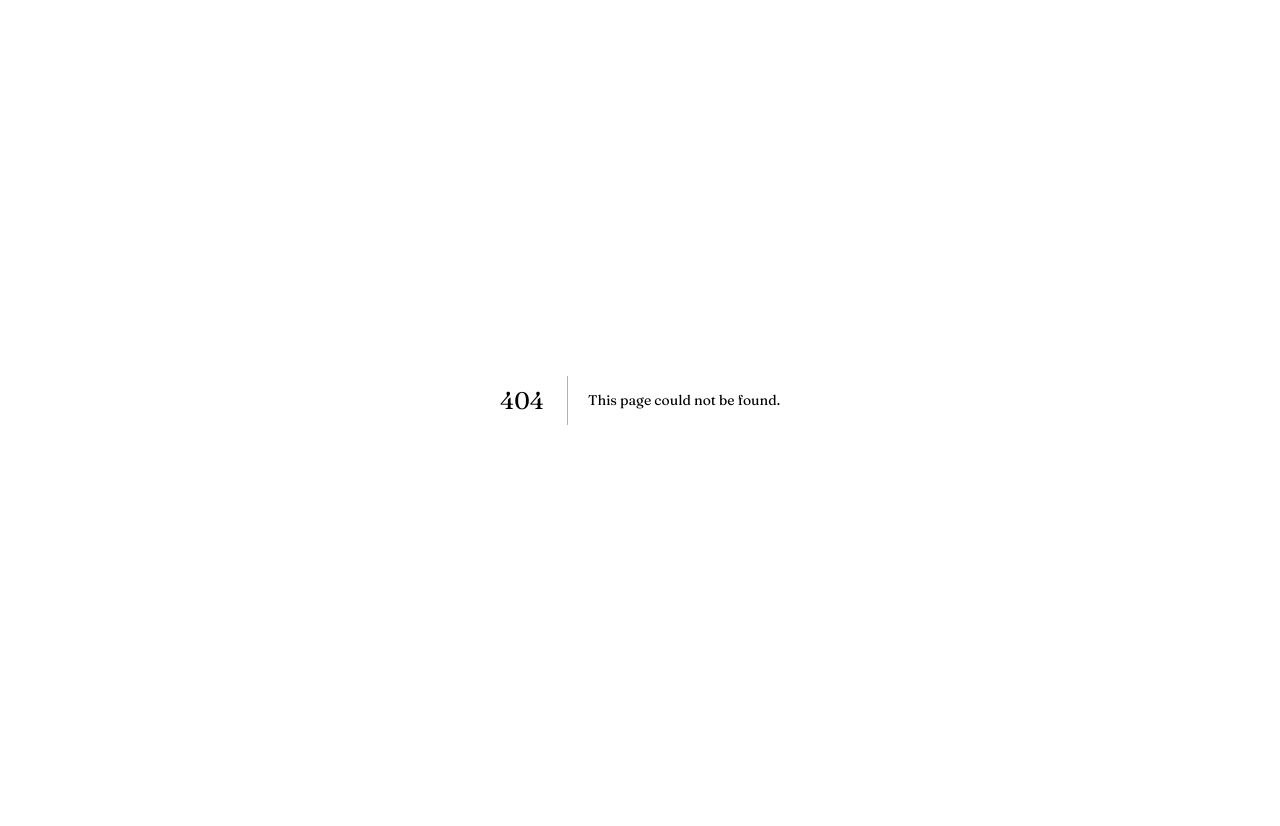
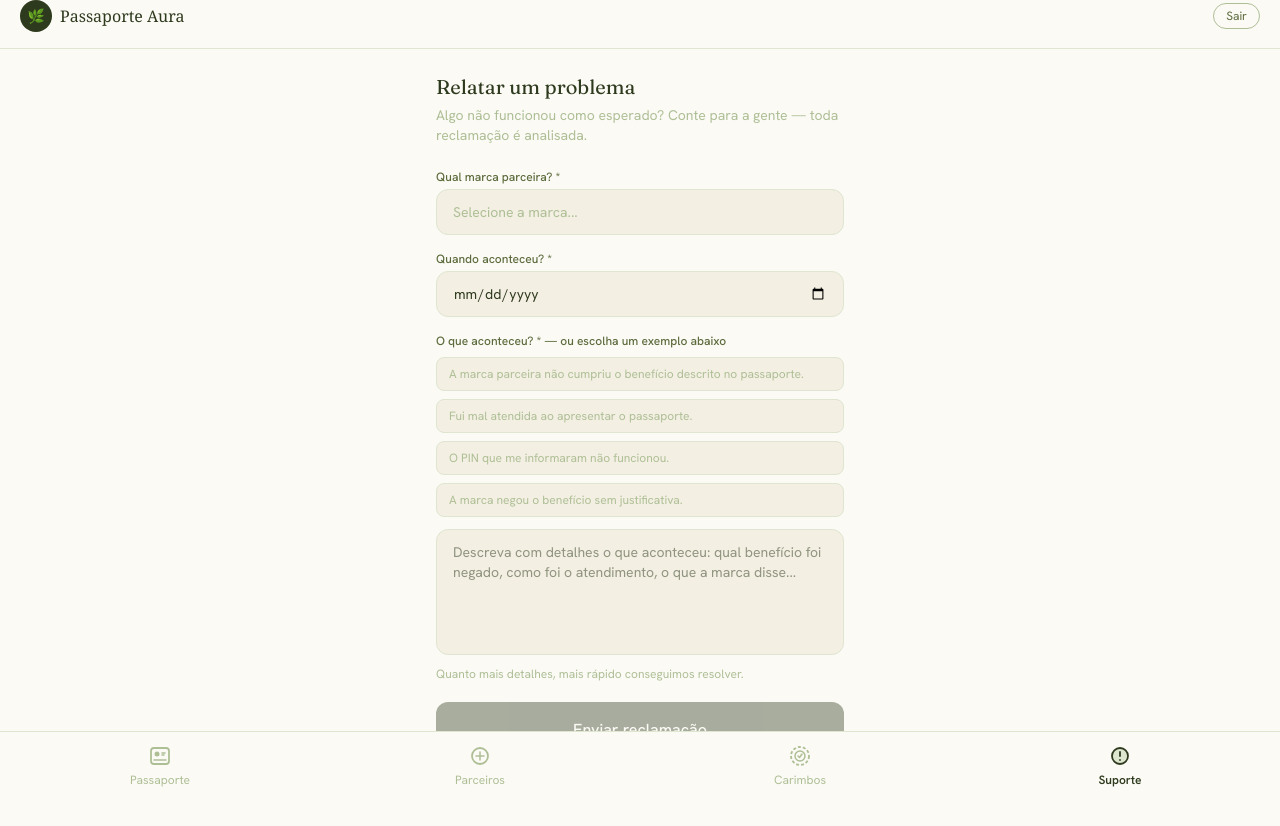
Before and after one commit to moanimorais/passaporte-aura, a Next.js app: page /app/suporte in a window 1280 px wide. Before the commit this address had no page. Shown: the top 826 px of the page. Before the commit the page ends 800 px from the top, so only its background shows below. Built offline with nearby package versions, Linux system fonts and the light colour scheme.

Commit message:
Adiciona aba de suporte com formulário de reclamação
Co-Authored-By: Claude Sonnet 4.6 <noreply@anthropic.com>

```diff
--- a/src/app/app/layout.tsx
+++ b/src/app/app/layout.tsx
@@ -8,6 +8,7 @@ const tabs = [
   { href: "/app", label: "Passaporte", icon: TabPassaporte },
   { href: "/app/parceiros", label: "Parceiros", icon: TabParceiros },
   { href: "/app/carimbos", label: "Carimbos", icon: TabCarimbos },
+  { href: "/app/suporte", label: "Suporte", icon: TabSuporte },
 ];
 
 function TabPassaporte({ active }: { active: boolean }) {
@@ -39,6 +40,21 @@ function TabParceiros({ active }: { active: boolean }) {
       />
       <path d="M8 12h8M12 8v8" stroke={active ? "var(--verde-aura)" : "var(--verde-salvia)"}
         strokeWidth="1.5" strokeLinecap="round" />
+    </svg>
+  );
+}
+
+function TabSuporte({ active }: { active: boolean }) {
+  return (
+    <svg width="24" height="24" fill="none" viewBox="0 0 24 24">
+      <circle cx="12" cy="12" r="8"
+        stroke={active ? "var(--verde-aura)" : "var(--verde-salvia)"}
+        strokeWidth="1.8"
+        fill={active ? "var(--verde-nevoa)" : "none"}
+      />
+      <path d="M12 8v4M12 16h.01"
+        stroke={active ? "var(--verde-aura)" : "var(--verde-salvia)"}
+        strokeWidth="1.8" strokeLinecap="round" />
     </svg>
   );
 }
--- /dev/null
+++ b/src/app/app/suporte/page.tsx
@@ -0,0 +1,164 @@
+"use client";
+
+import { useState } from "react";
+import { SEED_PARTNERS } from "@/lib/seed-data";
+
+type Etapa = "form" | "enviado";
+
+const EXEMPLOS = [
+  "A marca parceira não cumpriu o benefício descrito no passaporte.",
+  "Fui mal atendida ao apresentar o passaporte.",
+  "O PIN que me informaram não funcionou.",
+  "A marca negou o benefício sem justificativa.",
+];
+
+export default function SuportePage() {
+  const [etapa, setEtapa] = useState<Etapa>("form");
+  const [marca, setMarca] = useState("");
+  const [data, setData] = useState("");
+  const [descricao, setDescricao] = useState("");
+  const [enviando, setEnviando] = useState(false);
+  const [exemplo, setExemplo] = useState<string | null>(null);
+
+  async function enviar() {
+    if (!marca || !data || !descricao.trim()) return;
+    setEnviando(true);
+    await new Promise((r) => setTimeout(r, 800));
+    setEnviando(false);
+    setEtapa("enviado");
+  }
+
+  if (etapa === "enviado") {
+    return (
+      <div className="px-5 py-10 max-w-md mx-auto flex flex-col items-center text-center">
+        <div
+          className="w-20 h-20 rounded-full flex items-center justify-center mb-6 text-4xl"
+          style={{ backgroundColor: "rgba(27,67,50,0.1)" }}
+        >
+          ✓
+        </div>
+        <h2 className="font-serif text-xl mb-3" style={{ color: "var(--verde-aura)" }}>
+          Reclamação recebida
+        </h2>
+        <p className="text-sm mb-2" style={{ color: "var(--verde-oliva)" }}>
+          Recebemos seu relato sobre <strong>{marca}</strong>.
+        </p>
+        <p className="text-sm mb-8" style={{ color: "var(--verde-salvia)" }}>
+          A Aura Experience vai analisar e entrar em contato em até 3 dias úteis. Levamos isso muito a sério.
+        </p>
+        <button
+          onClick={() => { setEtapa("form"); setMarca(""); setData(""); setDescricao(""); setExemplo(null); }}
+          className="text-sm px-5 py-2 rounded-full border"
+          style={{ borderColor: "var(--verde-salvia)", color: "var(--verde-oliva)" }}
+        >
+          Enviar outro relato
+        </button>
+      </div>
+    );
+  }
+
+  return (
+    <div className="px-5 py-6 max-w-md mx-auto">
+      <h1 className="font-serif text-xl mb-1" style={{ color: "var(--verde-aura)" }}>
+        Relatar um problema
+      </h1>
+      <p className="text-sm mb-6" style={{ color: "var(--verde-salvia)" }}>
+        Algo não funcionou como esperado? Conte para a gente — toda reclamação é analisada.
+      </p>
+
+      {/* Marca */}
+      <div className="mb-4">
+        <label className="block text-xs font-medium mb-1" style={{ color: "var(--verde-oliva)" }}>
+          Qual marca parceira? *
+        </label>
+        <select
+          value={marca}
+          onChange={(e) => setMarca(e.target.value)}
+          className="w-full rounded-xl px-4 py-3 text-sm outline-none border appearance-none"
+          style={{
+            backgroundColor: "var(--creme)",
+            borderColor: marca ? "var(--verde-aura)" : "var(--verde-nevoa)",
+            color: marca ? "var(--verde-aura)" : "var(--verde-salvia)",
+          }}
+        >
+          <option value="">Selecione a marca...</option>
+          {SEED_PARTNERS.map((p) => (
+            <option key={p.id} value={p.nome}>{p.nome}</option>
+          ))}
+          <option value="Outra">Outra (não listada)</option>
+        </select>
+      </div>
+
+      {/* Data */}
+      <div className="mb-4">
+        <label className="block text-xs font-medium mb-1" style={{ color: "var(--verde-oliva)" }}>
+          Quando aconteceu? *
+        </label>
+        <input
+          type="date"
+          value={data}
+          onChange={(e) => setData(e.target.value)}
+          max={new Date().toISOString().split("T")[0]}
+          className="w-full rounded-xl px-4 py-3 text-sm outline-none border"
+          style={{
+            backgroundColor: "var(--creme)",
+            borderColor: data ? "var(--verde-aura)" : "var(--verde-nevoa)",
+            color: "var(--verde-aura)",
+          }}
+        />
+      </div>
+
+      {/* Exemplos */}
+      <div className="mb-3">
+        <label className="block text-xs font-medium mb-2" style={{ color: "var(--verde-oliva)" }}>
+          O que aconteceu? * — ou escolha um exemplo abaixo
+        </label>
+        <div className="flex flex-col gap-2 mb-3">
+          {EXEMPLOS.map((ex) => (
+            <button
+              key={ex}
+              onClick={() => { setDescricao(ex); setExemplo(ex); }}
+              className="text-left text-xs px-3 py-2 rounded-lg border transition-all"
+              style={{
+                borderColor: exemplo === ex ? "var(--verde-aura)" : "var(--verde-nevoa)",
+                backgroundColor: exemplo === ex ? "rgba(27,67,50,0.06)" : "var(--creme)",
+                color: exemplo === ex ? "var(--verde-aura)" : "var(--verde-salvia)",
+              }}
+            >
+              {ex}
+            </button>
+          ))}
+        </div>
+
+        <textarea
+          value={descricao}
+          onChange={(e) => { setDescricao(e.target.value); setExemplo(null); }}
+          placeholder="Descreva com detalhes o que aconteceu: qual benefício foi negado, como foi o atendimento, o que a marca disse..."
+          rows={5}
+          className="w-full rounded-xl px-4 py-3 text-sm outline-none border resize-none"
+          style={{
+            backgroundColor: "var(--creme)",
+            borderColor: descricao ? "var(--verde-aura)" : "var(--verde-nevoa)",
+            color: "var(--verde-aura)",
+          }}
+        />
+        <p className="text-xs mt-1" style={{ color: "var(--verde-salvia)" }}>
+          Quanto mais detalhes, mais rápido conseguimos resolver.
+        </p>
+      </div>
+
+      <button
+        onClick={enviar}
+        disabled={!marca || !data || !descricao.trim() || enviando}
+        className="w-full py-4 rounded-xl font-medium text-base mt-2 transition-all disabled:opacity-40"
+        style={{ backgroundColor: "var(--verde-aura)", color: "var(--papel)" }}
+      >
+        {enviando ? "Enviando..." : "Enviar reclamação"}
+      </button>
+
+      <p className="text-xs text-center mt-4" style={{ color: "var(--verde-salvia)" }}>
+        Respondemos em até 3 dias úteis · oi@auraexperience.net.br
+      </p>
+    </div>
+  );
+}
--- /dev/null
+++ b/src/app/demo/suporte/page.tsx
@@ -0,0 +1 @@
+export { default } from "@/app/app/suporte/page";
```
